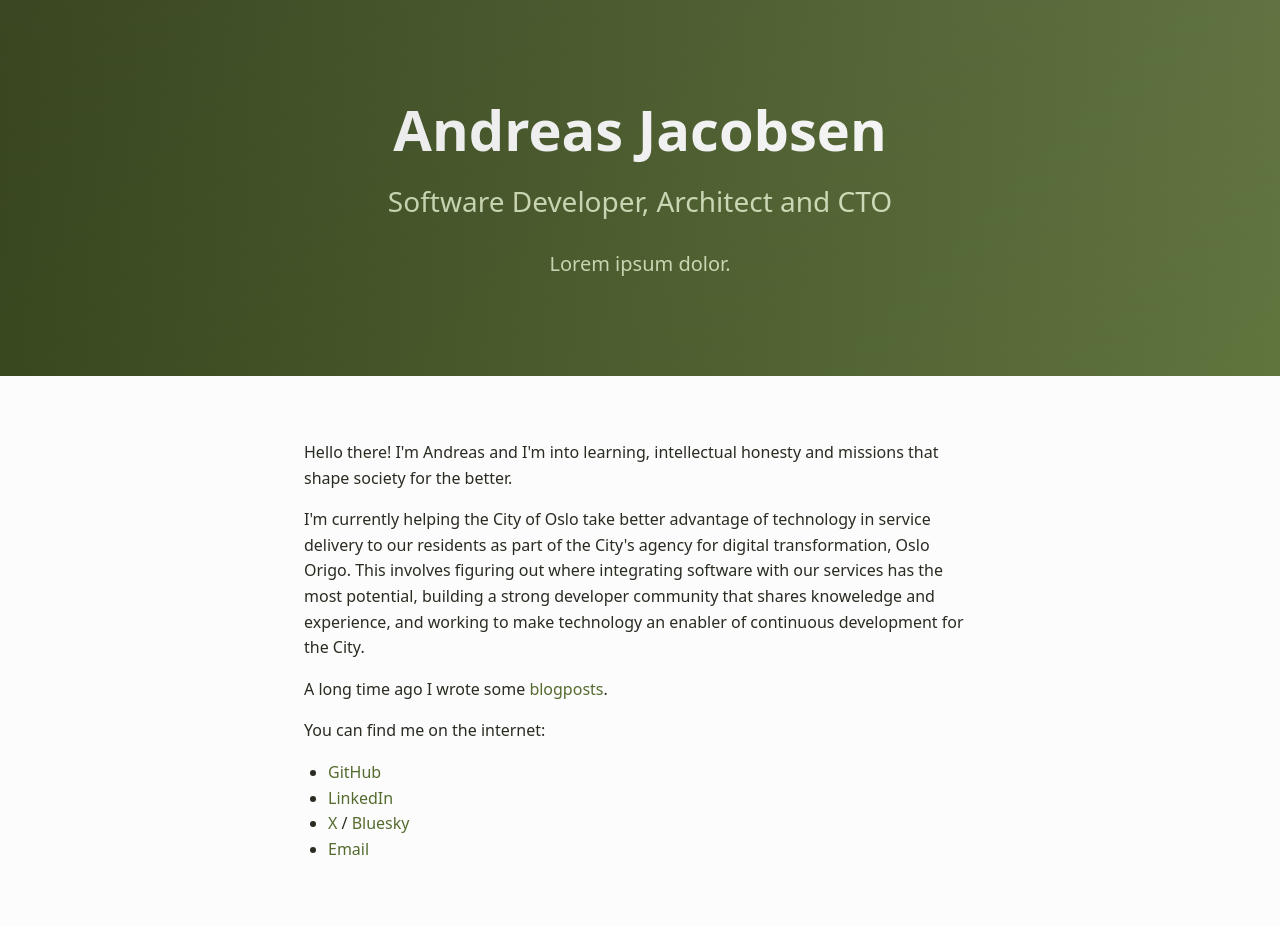
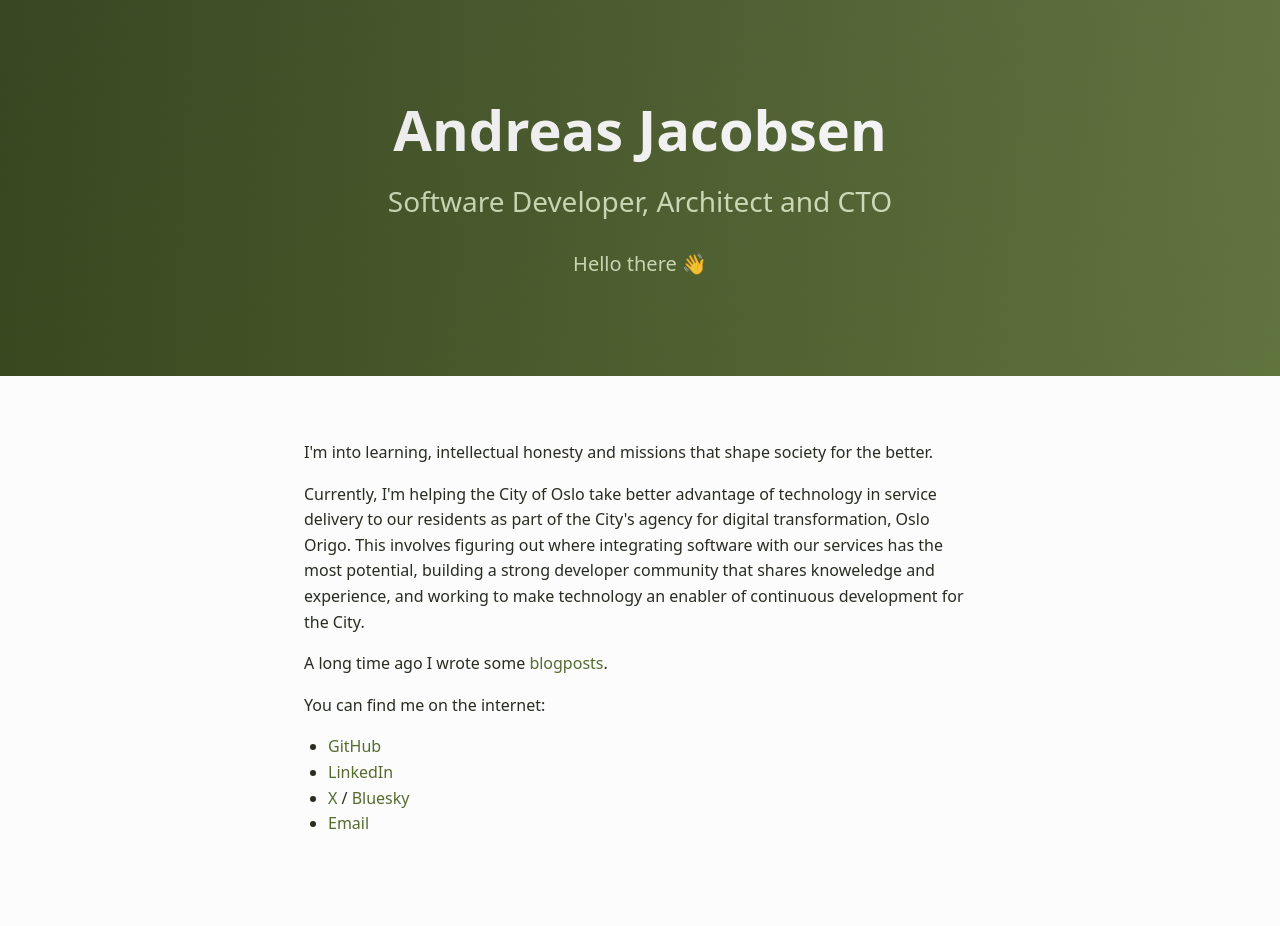
Before and after one commit to andreaja/andreaja.github.io, a Jekyll site: the page built from index.html, in a window 1280 px wide. Built offline with Jekyll 4.4.1, drawn with Linux system fonts in a browser that asks for light colours; after the commit the page ends 901 px from its top, so only the background shows below that.

Commit message:
Restructure a little

```diff
--- a/index.html
+++ b/index.html
@@ -8,16 +8,15 @@ title: Home
     <div class="hero-content">
       <h1>Andreas Jacobsen</h1>
       <p class="hero-subtitle">Software Developer, Architect and CTO</p>
-      <p class="hero-description">Lorem ipsum dolor.</p>
+      <p class="hero-description">Hello there 👋</p>
     </div>
   </div>
 
   <div class="home-content">
     <p class="home-description">
-      <p>
-        Hello there! I'm Andreas and I'm into learning, intellectual honesty and missions that shape society for the better.</p>
+      <p>I'm into learning, intellectual honesty and missions that shape society for the better.</p>
 
-      <p>I'm currently helping the City of Oslo take better advantage of technology in service delivery to our residents as part of the City's agency for digital transformation, Oslo Origo. This involves figuring out where integrating software with our services has the most potential, building a strong developer community that shares knoweledge and experience, and working to make technology an enabler of continuous development for the City.</p>
+      <p>Currently, I'm helping the City of Oslo take better advantage of technology in service delivery to our residents as part of the City's agency for digital transformation, Oslo Origo. This involves figuring out where integrating software with our services has the most potential, building a strong developer community that shares knoweledge and experience, and working to make technology an enabler of continuous development for the City.</p>
     </p>
     <div class="home-description">
       <p>A long time ago I wrote some <a href="{{ '/distraction' | relative_url }}">blogposts</a>.</p>
```
